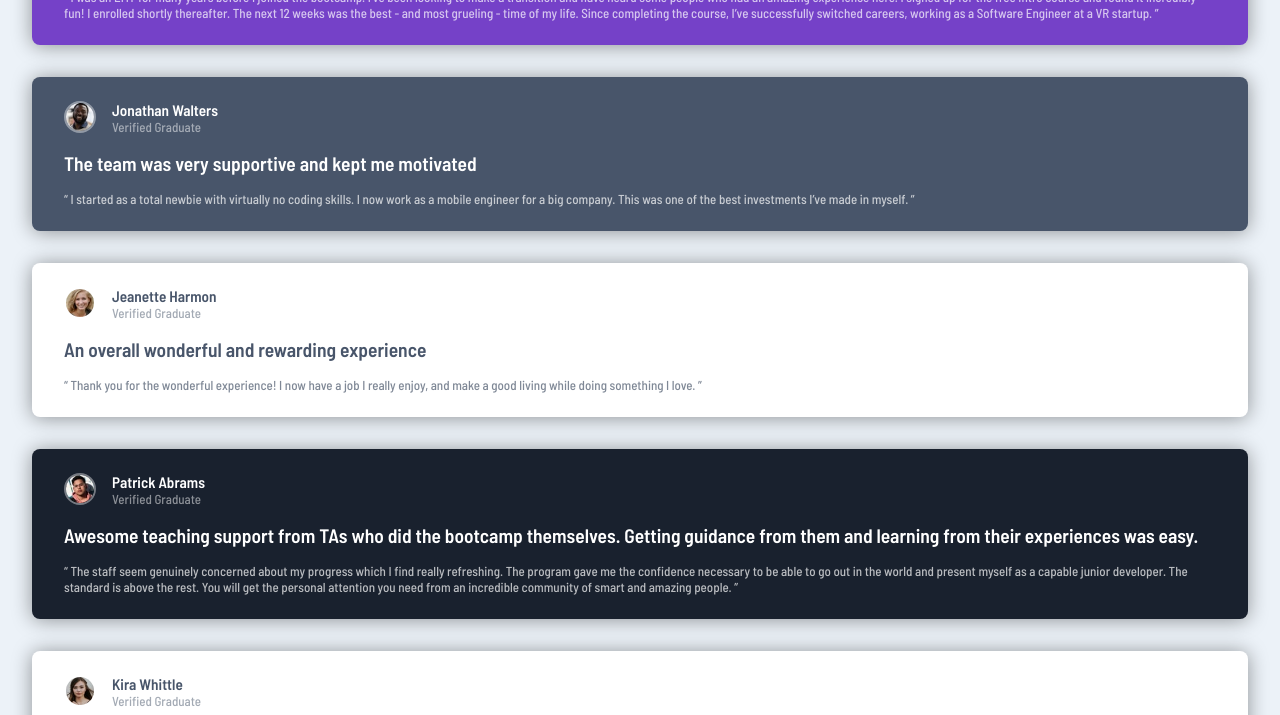
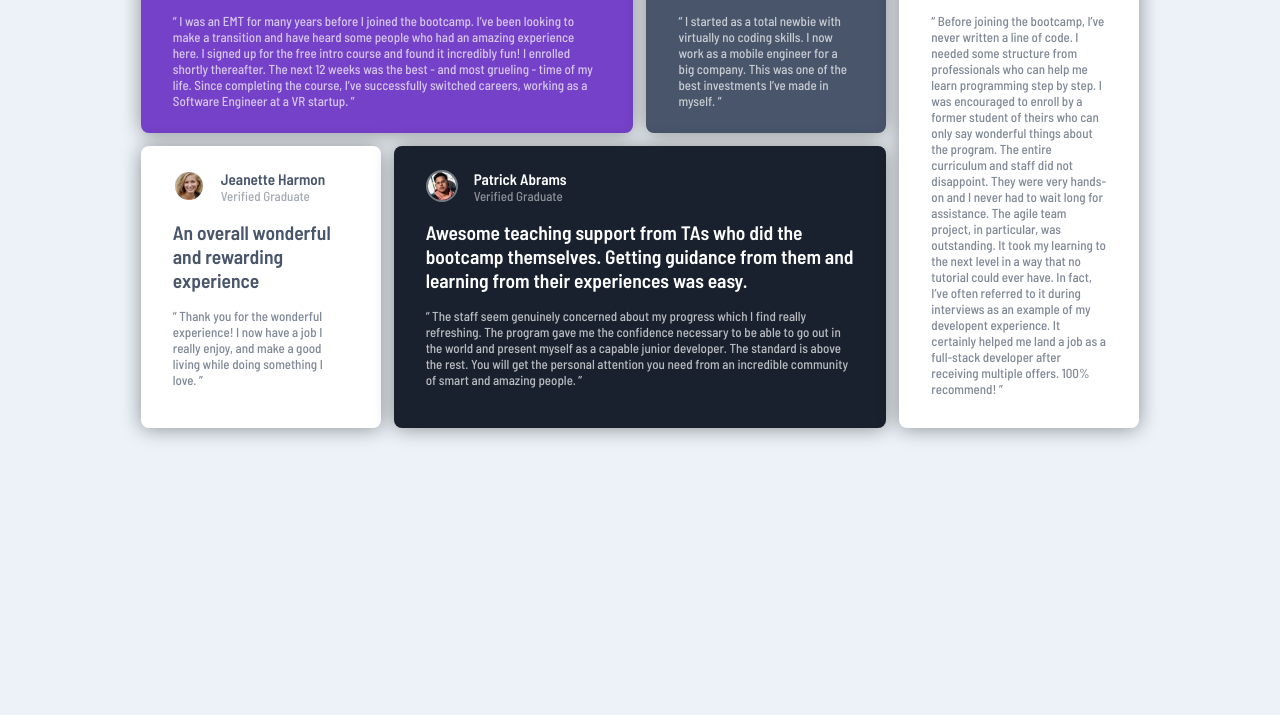
Before and after one commit to tognola/Testimonial-Grid-Section, a plain HTML site: page index.html in a window 1280 px wide. Shown: the part 181-896 px from the top of the page. After the commit the page ends 800 px from the top, so only its background shows below. Drawn offline with Linux system fonts and the light colour scheme.

Commit message:
desktop version

```diff
--- a/index.html
+++ b/index.html
@@ -145,19 +145,6 @@
 
     </section>
   </main>
-
-
-
-
-
-
-
-
-
-  <div class="attribution">
-    Challenge by <a href="https://www.frontendmentor.io?ref=challenge" target="_blank">Frontend Mentor</a>.
-    Coded by <a href="#">Your Name Here</a>.
-  </div>
 </body>
 
 </html>
--- a/styles/style.scss
+++ b/styles/style.scss
@@ -96,3 +96,41 @@ div > p.darkish{
 section > p.darkish{
     color:  hsla(217, 19%, 35%, 0.7) !important;
 }
+
+@media screen and (min-width: 1024px){
+    body{
+        display: flex;
+        justify-content: center;
+        align-items: center;
+    }
+    main{
+        max-width: 78vw;
+        display: grid;
+        grid-template-columns: repeat(4,1fr);
+        grid-template-rows: repeat(2, 1fr);
+        grid-gap: 1em;
+        section{
+            margin: 0;
+            &:nth-child(1){
+                grid-column: 1/3;
+                grid-row: 1/2;
+            }
+            &:nth-child(2){
+                grid-column: 3/4;
+                grid-row: 1/2;
+            }
+            &:nth-child(4){
+                grid-column: 2/4;
+                grid-row: 2/3;
+            }
+            &:nth-child(3){
+                grid-column: 1/2;
+                grid-row: 2/3;
+            }
+            &:nth-child(5){
+                grid-column: 4/5;
+                grid-row: 1/3;
+            }
+        }
+    }
+}
```
Also changed, not shown: styles/style.css, 1 other file.
